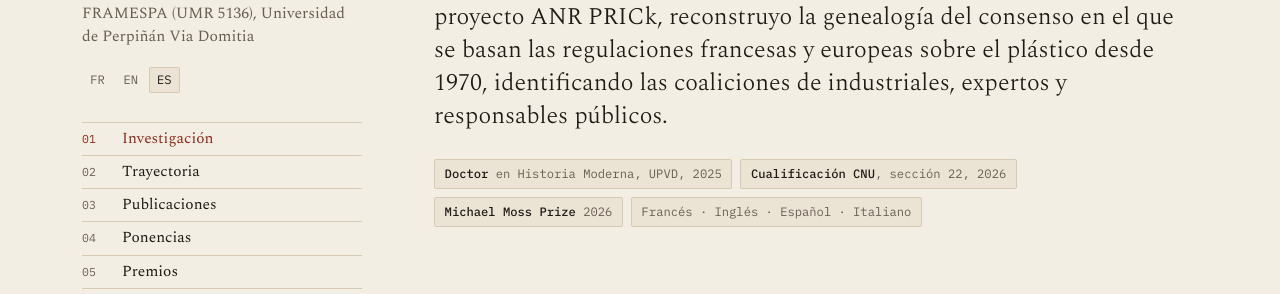
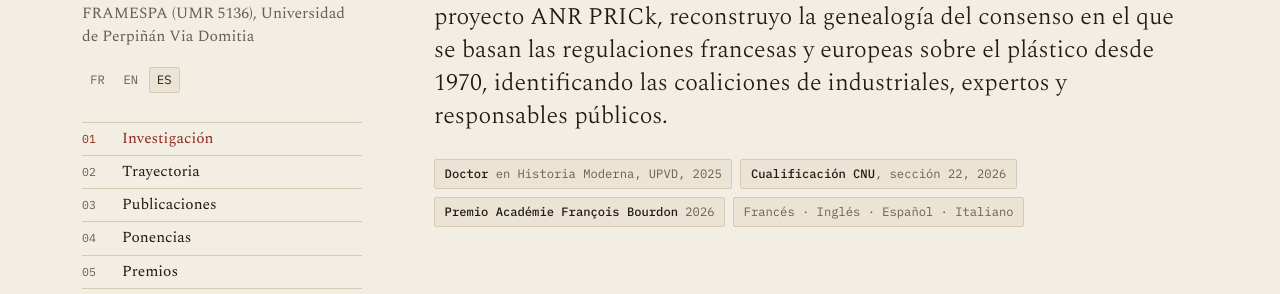
Before and after one commit to flavianminel/flavianminel.github.io, a plain HTML site: page es/index.html in a window 1280 px wide. Shown: the part 213-507 px from the top of the page. Drawn offline with Linux system fonts and the light colour scheme.

Commit message:
Add files via upload

```diff
--- a/es/index.html
+++ b/es/index.html
@@ -57,7 +57,7 @@
   <ul class="facts">
     <li><b>Doctor</b> en Historia Moderna, UPVD, 2025</li>
     <li><b>Cualificación CNU</b>, sección 22, 2026</li>
-    <li><b>Michael Moss Prize</b> 2026</li>
+    <li><b>Premio Académie François Bourdon</b> 2026</li>
     <li>Francés · Inglés · Español · Italiano</li>
   </ul>
 
```
Also changed, not shown: en/index.html (+1 -1 lines), index.html (+1 -1 lines).
